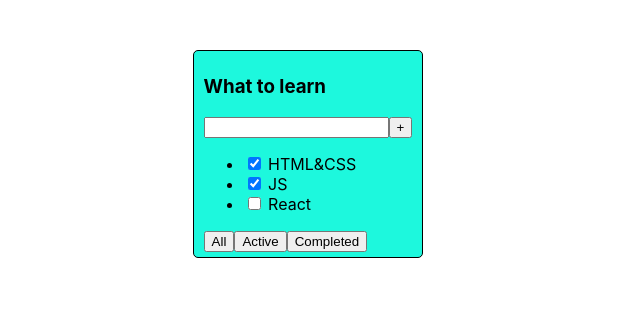
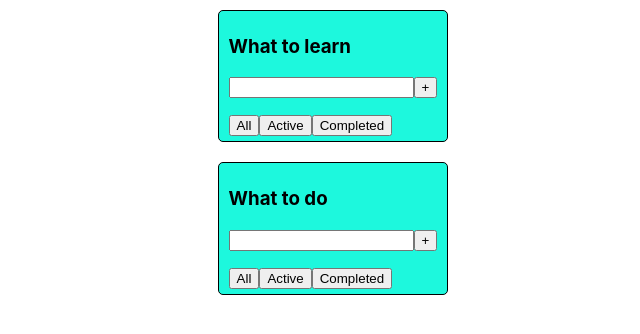
Before and after one commit to pdxserg/1-todolist-Mar26, a React (Create React App) app: page / in a window 1280 px wide. Shown: the top 334 px of the page, without its empty margins (307-947 px from the left). Built offline with nearby package versions, Linux system fonts and the light colour scheme.

Commit message:
greate Array

```diff
--- a/src/App.css
+++ b/src/App.css
@@ -2,15 +2,12 @@
 
 
 .App {
-  margin-right: 50px;
-  padding: 30px;
   display: flex;
   justify-content: center;
 
 }
 .App > div {
-  margin: 20px 50px;
-
+margin: 10px;
 }
 .todolist {
   border: 1px solid;
--- a/src/App.tsx
+++ b/src/App.tsx
@@ -1,12 +1,31 @@
 import React from 'react';
 import './App.css';
-import {Todolist} from "./Todolist";
+import {TasksPropsType, Todolist} from "./Todolist";
+
+
+
 
 
 function App() {
+	 let task1: Array<TasksPropsType>  = [
+		{id: 1, lesson: "CSS", isDone: true},
+		{id: 2, lesson: "HTML", isDone: false},
+		{id: 3, lesson: "REACT", isDone: true},
+	]
+	 let task2 = [
+		{id: 1, lesson: "a", isDone: false},
+		{id: 2, lesson: "b", isDone: true},
+		{id: 3, lesson: "c", isDone: true},
+		{id: 4, lesson: "d", isDone: true},
+	]
+	const todolist1 = "What to learn"
+	return (
+		<div>
+			<Todolist title = {todolist1} tasks={task1} />
+			<Todolist title = "What to do"  tasks={task2}/>
 
-	return (
-		<Todolist />
+		</div>
+
 
 	) }
 
--- a/src/Todolist.tsx
+++ b/src/Todolist.tsx
@@ -1,18 +1,47 @@
 import React from "react";
 
-export function Todolist() {
+
+
+type TodolistPropsType = {
+	title: string
+	 tasks: Array<TasksPropsType>
+}
+export type TasksPropsType = {
+	 id: number
+	 lesson: string
+	 isDone: boolean
+}
+
+export function Todolist({tasks, title}: TodolistPropsType,  ) {
+	// const type = props.title
+	// const tasks = props.tasks
+
+	const listItems = []
+	for(let i =0; i < tasks.length; i++ ){
+		listItems.push(
+			<li>
+			 	<input type="checkbox"
+			 	           checked={tasks[i].isDone}/>
+			 		<span>{tasks[i].lesson}</span>
+			 </li>
+		)
+
+	}
+
 	return (
 		<div className="App">
 			<div className="todolist">
-				<h3>What to learn</h3>
+				<h3>{title}</h3>
 				<div>
 					<input/>
 					<button>+</button>
 				</div>
 				<ul>
-					<li><input type="checkbox" checked={true}/> <span>HTML&CSS</span></li>
-					<li><input type="checkbox" checked={true}/> <span>JS</span></li>
-					<li><input type="checkbox" checked={false}/> <span>React</span></li>
+
+					{/*<li><input type="checkbox" checked={tasks[0].isDone}/> <span>{tasks[0].lesson}</span></li>*/}
+					{/*<li><input type="checkbox" checked={tasks[1].isDone}/> <span>{tasks[1].lesson}</span></li>*/}
+					{/*<li><input type="checkbox" checked={tasks[2].isDone}/> <span>{tasks[2].lesson}</span></li>*/}
+
 				</ul>
 				<div>
 					<button>All</button>
```
